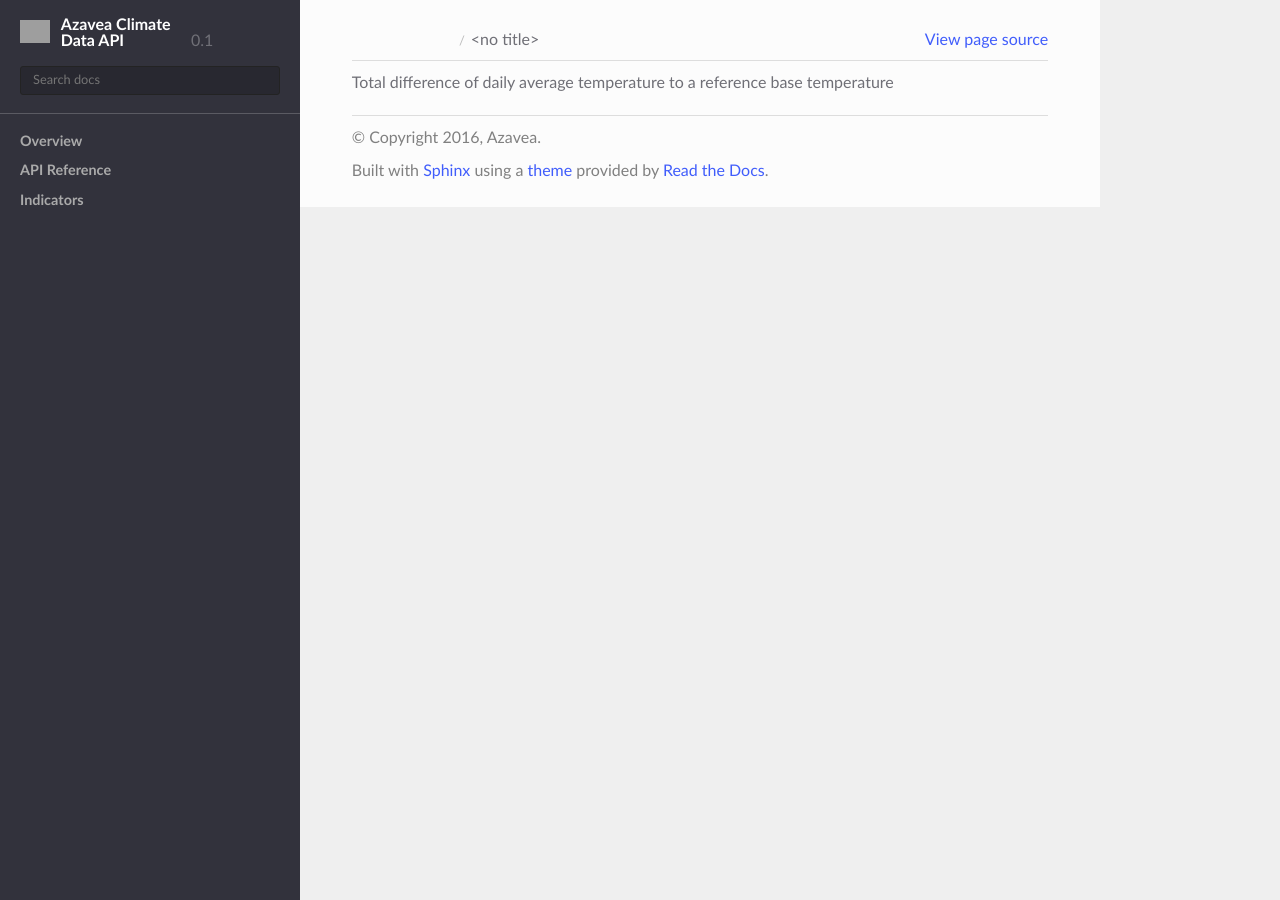
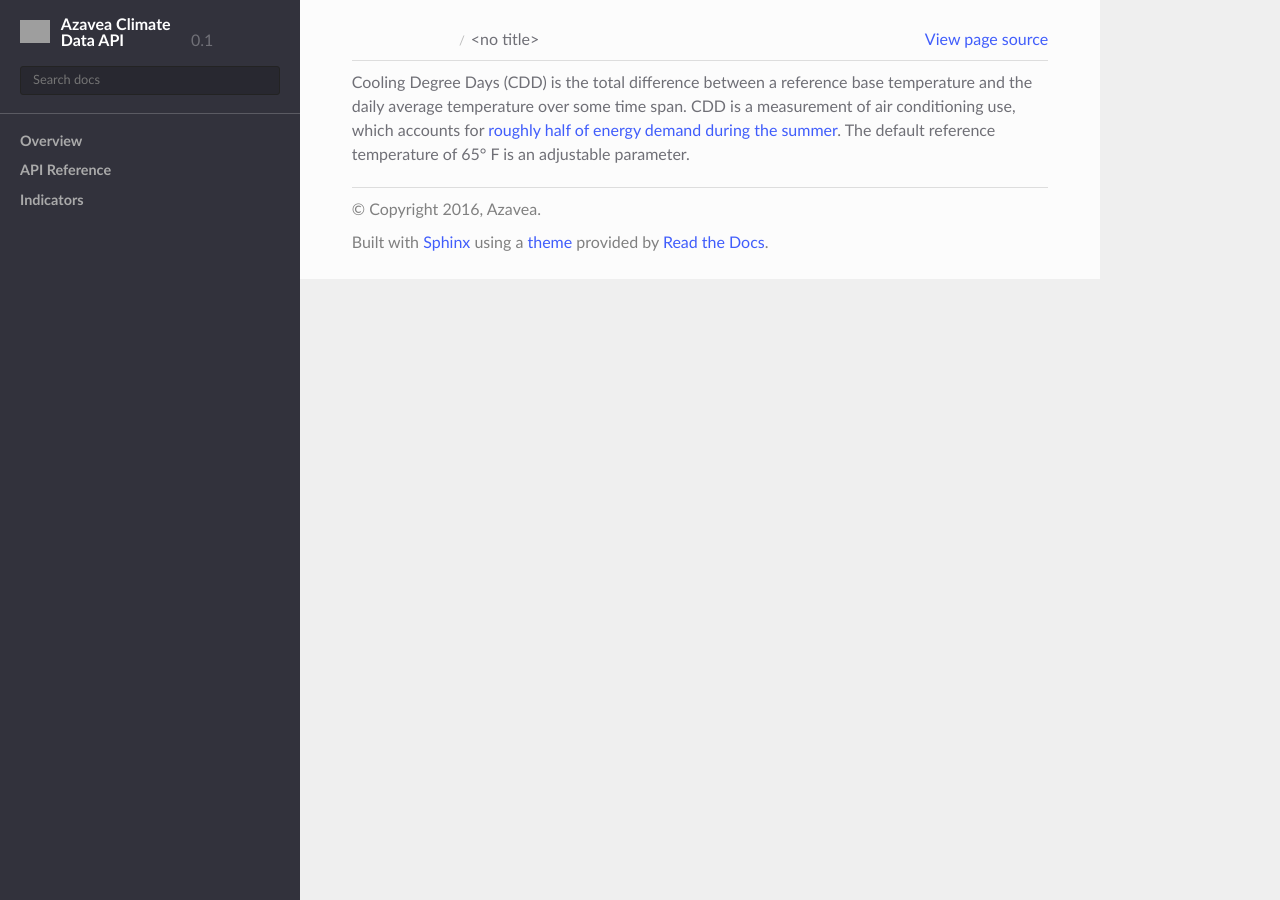
Before and after one commit to azavea/climate-change-api, a Sphinx documentation site: the page built from doc/source/indicators/cooling_degree_days.rst, in a window 1280 px wide. Built offline with Sphinx 7.4.7 and the Read the Docs theme 2.0.0, drawn with Linux system fonts in a browser that asks for light colours; grey boxes are pictures that could not be loaded.

Commit message:
Add indicator details to docs, part 1/4

```diff
--- a/doc/source/indicators.rst
+++ b/doc/source/indicators.rst
@@ -1,7 +1,7 @@
 Indicators
 ==========
 
-A complete list of API indicators with explanations
+A complete list of API indicators with explanations. Unless otherwise indicated, temperature and precipitation values are averaged across all requested models for the specified period of time. For brevity, temperature refers to surface air temperature.
 
 .. contents:: :depth: 2
 
--- a/doc/source/indicators/average_high_temperature.rst
+++ b/doc/source/indicators/average_high_temperature.rst
@@ -1 +1 @@
-Aggregated average high temperature, generated from daily data using all requested models
+Average High Temperature is calculated by aggregating daily average high temperatures. It is a popular baseline metric for understanding the temperature impacts of climate change.
--- a/doc/source/indicators/average_low_temperature.rst
+++ b/doc/source/indicators/average_low_temperature.rst
@@ -1 +1 @@
-Aggregated average low temperature, generated from daily data using all requested models
+Average Low Temperature is calculated by aggregating daily average low temperatures. It is a popular baseline metric for understanding the temperature impacts of climate change.
--- a/doc/source/indicators/cooling_degree_days.rst
+++ b/doc/source/indicators/cooling_degree_days.rst
@@ -1 +1,3 @@
-Total difference of daily average temperature to a reference base temperature
+Cooling Degree Days (CDD) is the total difference between a reference base temperature and the daily average temperature over some time span. CDD is a measurement of air conditioning use, which accounts for `roughly half of energy demand during the summer`_. The default reference temperature of 65° F is an adjustable parameter.
+
+.. _roughly half of energy demand during the summer: http://iopscience.iop.org/article/10.1088/1748-9326/8/3/034022/pdf
--- a/doc/source/indicators/extreme_heat_events.rst
+++ b/doc/source/indicators/extreme_heat_events.rst
@@ -1 +1 @@
-Total number of times per period daily maximum temperature is above the specified percentile of observations from 1960 to 1995
+Extreme Heat Events counts the total times the daily average maximum temperature is above some percentile of historic observations from 1960 to 1995. The percentile defaults to 99. It is an appropriate indicator for understanding deviations from climatic norms.
```
Also changed, not shown: doc/source/indicators/extreme_cold_events.rst (+6 -1 lines).
